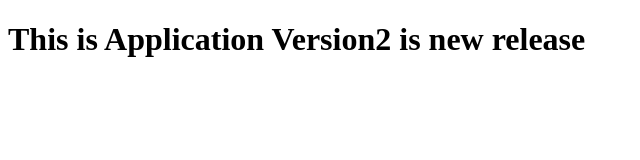
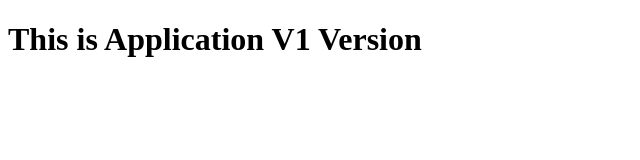
Before and after one commit to devopswithashok/codedeploy-s3-pipeline, a plain HTML site: page index.html in a window 1280 px wide. Shown: the whole page, without its empty margins (0-640 px from the left). Drawn offline with Linux system fonts and the light colour scheme.

Commit message:
new change 3

```diff
--- a/index.html
+++ b/index.html
@@ -6,6 +6,6 @@
     <title>Document</title>
 </head>
 <body>
-    <h1> This is Application Version2 is new release</h1>
+    <h1> This is Application V1 Version </h1>
 </body>
 </html>
```
